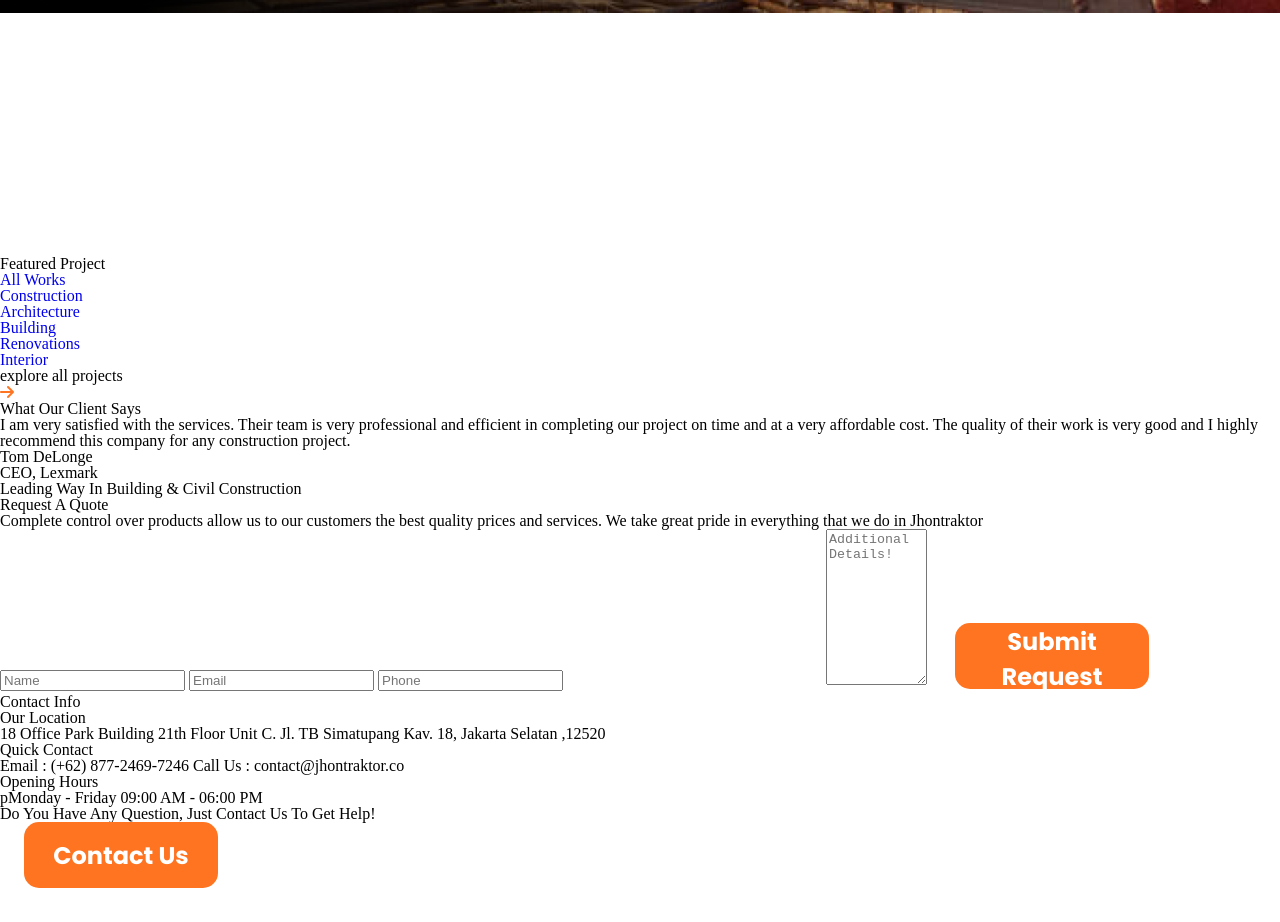
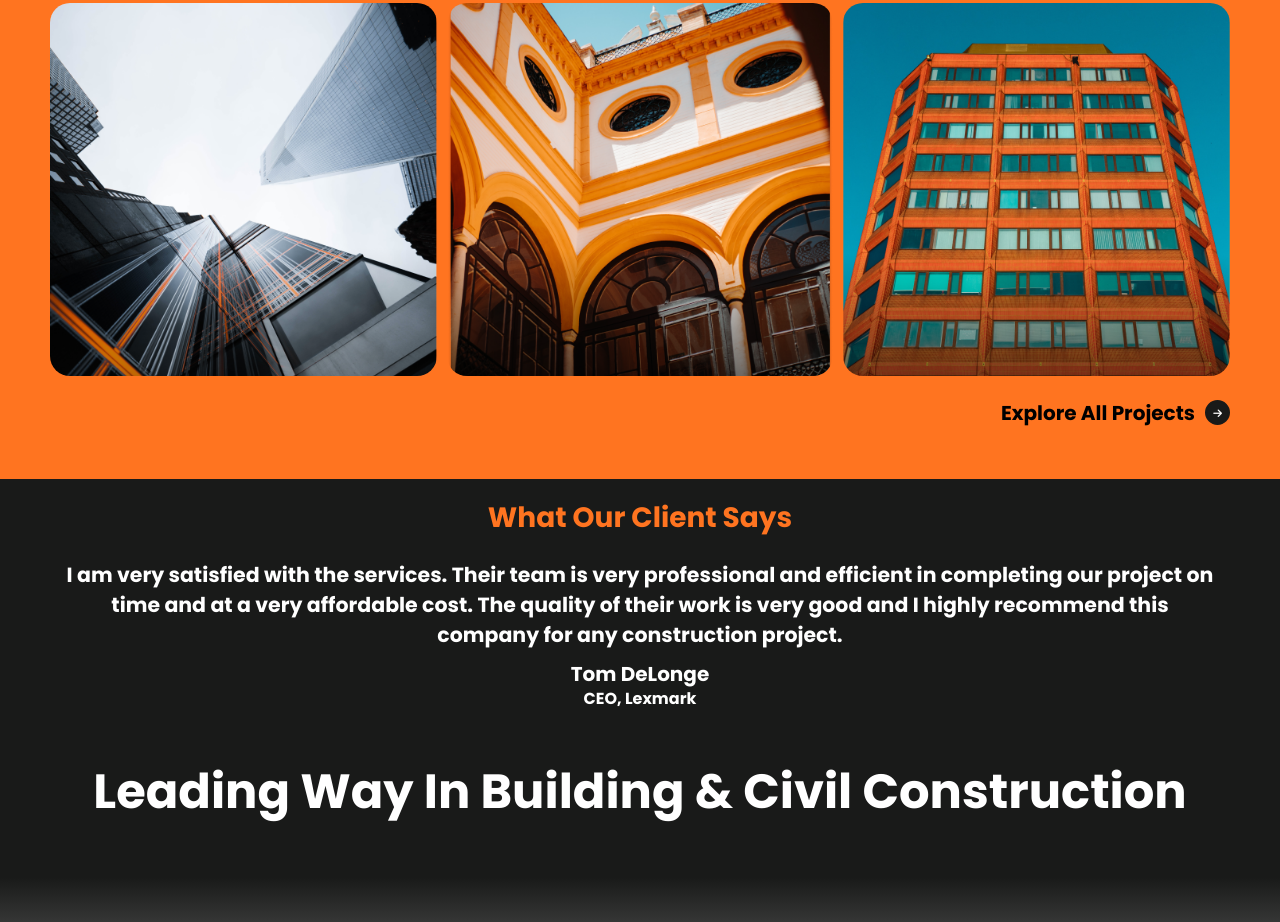
Before and after one commit to Rusiko13/davaleba11, a plain HTML site: page index.html in a window 1280 px wide. Shown: the part 858-1780 px from the top of the page. Before the commit the page ends 1746 px from the top, so only its background shows below. Drawn offline with Linux system fonts and the light colour scheme.

Commit message:
beautiful

```diff
--- a/css/style.css
+++ b/css/style.css
@@ -1,6 +1,7 @@
 header {
+  width: 100%;
   display: flex;
-  justify-content: space-around;
+  justify-content: space-evenly;
   align-items: center;
   height: 178px;
   width: 100%;
@@ -9,19 +10,19 @@ header {
 
 header h1 {
   font-family: "Unlock";
-  font-size: 41px;
+  font-size: 39px;
   font-weight: 400;
   color: #ff7420;
 }
 header ul {
   display: flex;
-  column-gap: 24px;
+  column-gap: 22px;
 }
 header a,
 select,
 button {
   font-family: "Poppins";
-  font-size: 24px;
+  font-size: 22px;
   font-weight: 500;
   color: #ffffff;
 }
@@ -30,19 +31,16 @@ select {
   border: none;
   text-align: center;
   outline: none;
+  margin-right: 24px;
 }
 select:hover {
   background-color: #ff7420;
   border-radius: 12px;
+  transition: background-color 0.7s linear;
 }
 select option {
   background-color: silver;
   color: #191a19;
-  /* border: none;
-  border-radius: 20px; */
-}
-#languages option {
-  background-color: yellow;
 }
 button {
   background-color: #ff7420;
@@ -50,7 +48,6 @@ button {
   height: 66px;
   border-radius: 15px;
   border: none;
-  margin-left: 24px;
 }
 .underline {
   position: relative;
@@ -63,7 +60,6 @@ button {
   position: absolute;
   bottom: -10px;
   left: 0;
-
   transition: all 0.7s linear;
 }
 .underline:hover::after {
@@ -80,22 +76,21 @@ button {
   display: none;
 }
 .mainpic {
-  padding-left: 112px;
-  padding-top: 153px;
-}
-.mainpic {
-  background-image: url(../photos/mainpic.png);
   width: 100%;
-  height: 936px;
-  background-size: contain;
+  height: 553px;
+  background-image: url(../photos/construction.jpg);
+  padding-left: 52px;
+  padding-top: 103px;
+  background-size: cover;
+  background-position: bottom;
   background-repeat: no-repeat;
 }
 .mainpic h1 {
   font-family: "Poppins";
-  font-size: 64px;
+  font-size: 50px;
   font-weight: 600;
   color: #ffffff;
-  margin-bottom: 19px;
+  margin-bottom: 20px;
 }
 span {
   color: #ff7420;
@@ -103,18 +98,16 @@ span {
 .mainpic p {
   font-family: "Poppins";
   font-size: 20px;
-  font-weight: 200;
-  line-height: 30px;
+  line-height: 25px;
   color: #ffffff;
   width: 602px;
   margin-top: 20px;
-  margin-bottom: 75px;
+  margin-bottom: 55px;
 }
 main button {
-  width: 264px;
-  height: 66px;
-  margin: 0;
+  width: 226px;
   position: relative;
+  padding: 0;
 }
 .main-button2 {
   background-color: #ffffff;
@@ -138,3 +131,245 @@ button span i {
   color: white;
   font-size: 15px;
 }
+.section1 {
+  background-color: #ff7420;
+  padding: 0 50px 54px;
+}
+.section1-titles {
+  display: flex;
+  justify-content: space-between;
+  align-items: center;
+  padding-top: 50px;
+  margin-bottom: 40px;
+}
+ul {
+  display: flex;
+  column-gap: 14px;
+}
+.section1 h1 {
+  font-family: "Poppins";
+  font-size: 40px;
+  font-weight: 600;
+}
+.section1 a {
+  font-family: "Poppins";
+  font-size: 19px;
+  font-weight: 600;
+  color: #fff;
+}
+.added {
+  position: relative;
+}
+.added::after {
+  content: "";
+  width: 0%;
+  height: 2px;
+  background-color: #191a19;
+  position: absolute;
+  bottom: -10px;
+  left: 0;
+  transition: all 0.7s linear;
+}
+.added:hover::after {
+  width: 100%;
+}
+.added:hover {
+  color: #191a19;
+  transition: all 0.7s linear;
+}
+.photos {
+  display: flex;
+  column-gap: 10px;
+  margin-bottom: 24px;
+}
+.photos > div {
+  width: 100%;
+  height: 373px;
+  background-repeat: no-repeat;
+  background-size: cover;
+  padding-top: 90px;
+  border-radius: 20px;
+  display: flex;
+  flex-direction: column;
+  justify-content: flex-end;
+  padding: 0 7px 7px 7px;
+}
+.div1 {
+  background-image: url(../photos/constr1.png);
+}
+.div2 {
+  background-image: url(../photos/constr2.png);
+}
+.div3 {
+  background-image: url(../photos/constr3.png);
+}
+.section1 h4 {
+  text-transform: capitalize;
+  font-family: "Poppins";
+  font-size: 20px;
+  font-weight: 600;
+}
+
+.section1 span {
+  width: 25px;
+  height: 25px;
+  background-color: #191a19;
+  border: 2px solid #191a19;
+  border-radius: 50%;
+  display: flex;
+  justify-content: center;
+  align-items: center;
+}
+.section1 span i {
+  color: white;
+  font-size: 10px;
+}
+.flex-end {
+  display: flex;
+  justify-content: flex-end;
+  align-items: center;
+  column-gap: 10px;
+}
+.section2 {
+  background: linear-gradient(180deg, #191a19 80%, rgba(0, 0, 0, 0) 152.79%);
+  display: flex;
+  flex-direction: column;
+  padding-top: 25px;
+  padding-bottom: 40px;
+}
+.section2-child1 {
+  padding-inline: 65px;
+  text-align: center;
+}
+.section2-child1 h4 {
+  font-family: "Poppins";
+  font-size: 28px;
+  font-weight: 600;
+  color: #ff7420;
+}
+.section2-child1 p {
+  font-family: "Poppins";
+  font-size: 20.5px;
+  font-weight: 400;
+  line-height: 30px;
+  margin: 28px 0 14px;
+  color: #ffffff;
+}
+.section2-child1 h5,
+h6 {
+  font-family: "Poppins";
+  font-size: 20px;
+  font-weight: 500;
+  margin-bottom: 7px;
+  color: #ffffff;
+}
+.section2-child1 h6 {
+  font-size: 16px;
+  margin-bottom: 61px;
+  color: #ffffff;
+}
+.section2-child1 h1 {
+  font-family: "Poppins";
+  font-size: 48px;
+  font-weight: 600;
+  color: #ffffff;
+  margin-bottom: 121px;
+}
+.section2 section {
+  display: flex;
+  column-gap: 41px;
+  padding-inline: 65px;
+}
+
+.bigger-Box {
+  width: 925px;
+  height: 661px;
+  background-color: #ff7420;
+  padding: 53px;
+  border-radius: 15px;
+}
+.bigger-Box h5 {
+  font-family: "Poppins";
+  font-size: 24px;
+  font-weight: 500;
+  color: #fff;
+  margin-bottom: 15px;
+}
+.bigger-Box p {
+  font-family: "Poppins";
+  font-size: 20px;
+  font-weight: 400;
+  line-height: 36px;
+  color: #fff;
+  margin-bottom: 15px;
+}
+input,
+textarea {
+  width: 277px;
+  height: 76px;
+  border-radius: 19px;
+  border: none;
+  font-family: "Poppins";
+  font-size: 20px;
+  font-weight: 400;
+  padding-left: 40px;
+  outline: none;
+}
+form {
+  display: flex;
+  flex-wrap: wrap;
+  column-gap: 10px;
+  row-gap: 18px;
+}
+.bigger-Box select {
+  width: 291px;
+  height: 76px;
+  background-color: #fff;
+  color: #191a1980;
+  outline: none;
+  border-radius: 19px;
+  border: none;
+  font-family: "Poppins";
+  margin: 0;
+}
+.bigger-Box textarea {
+  width: 98%;
+  height: 148px;
+  padding-top: 25px;
+}
+.bigger-Box button,
+.smaller-box button {
+  width: 99.5%;
+  height: 76px;
+  border: none;
+  background-color: #191a19;
+  border-radius: 19px;
+}
+.smaller-box {
+  width: 499px;
+  height: 661px;
+  border-radius: 15px;
+  background-color: #ff7420;
+  padding: 50px;
+}
+.smaller-box h3,
+h6 {
+  font-family: "Poppins";
+  font-size: 22px;
+  font-weight: 500;
+  color: #fff;
+  margin-bottom: 30px;
+}
+.smaller-box p {
+  font-family: "Poppins";
+  font-size: 13px;
+  color: #fff;
+  margin-bottom: 30px;
+}
+.smaller-box h6 {
+  margin-top: 50px;
+  margin-bottom: 65px;
+  font-size: 20px;
+  font-style: italic;
+  line-height: 29px;
+}
```
Also changed, not shown: photos/constr1.png (added), photos/constr2.png (added), photos/constr3.png (added), photos/construction.jpg (added).
